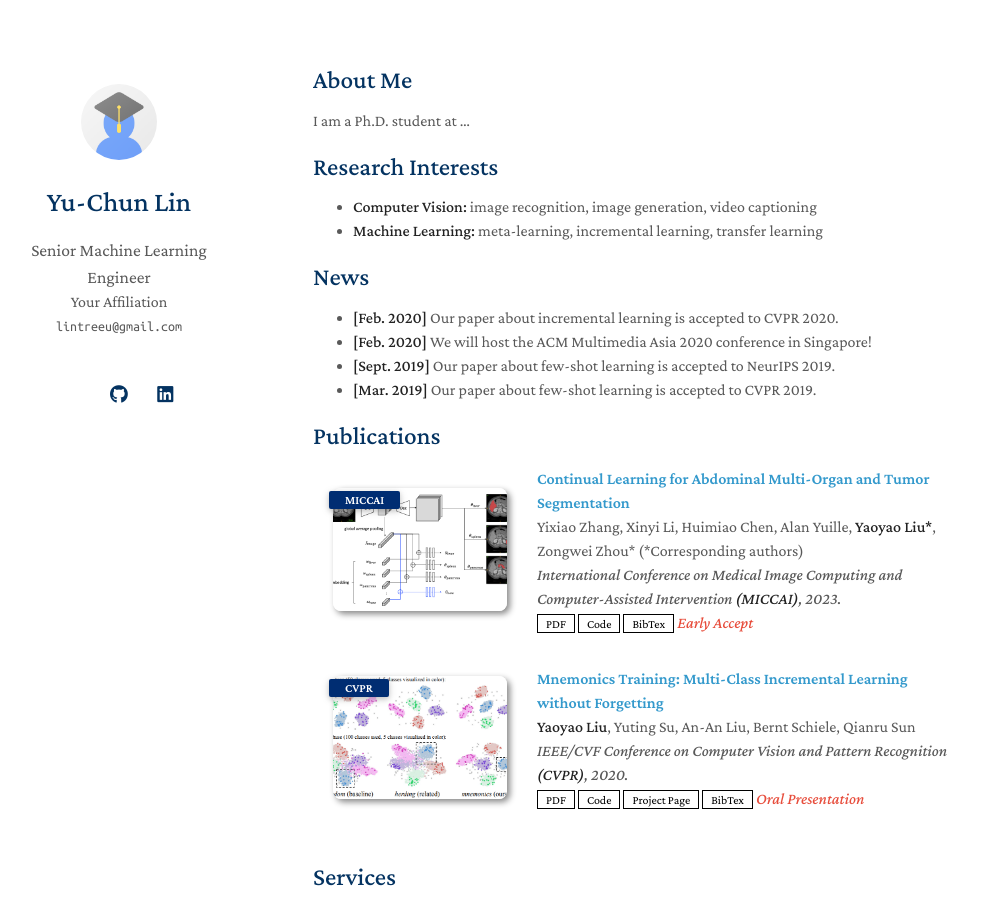
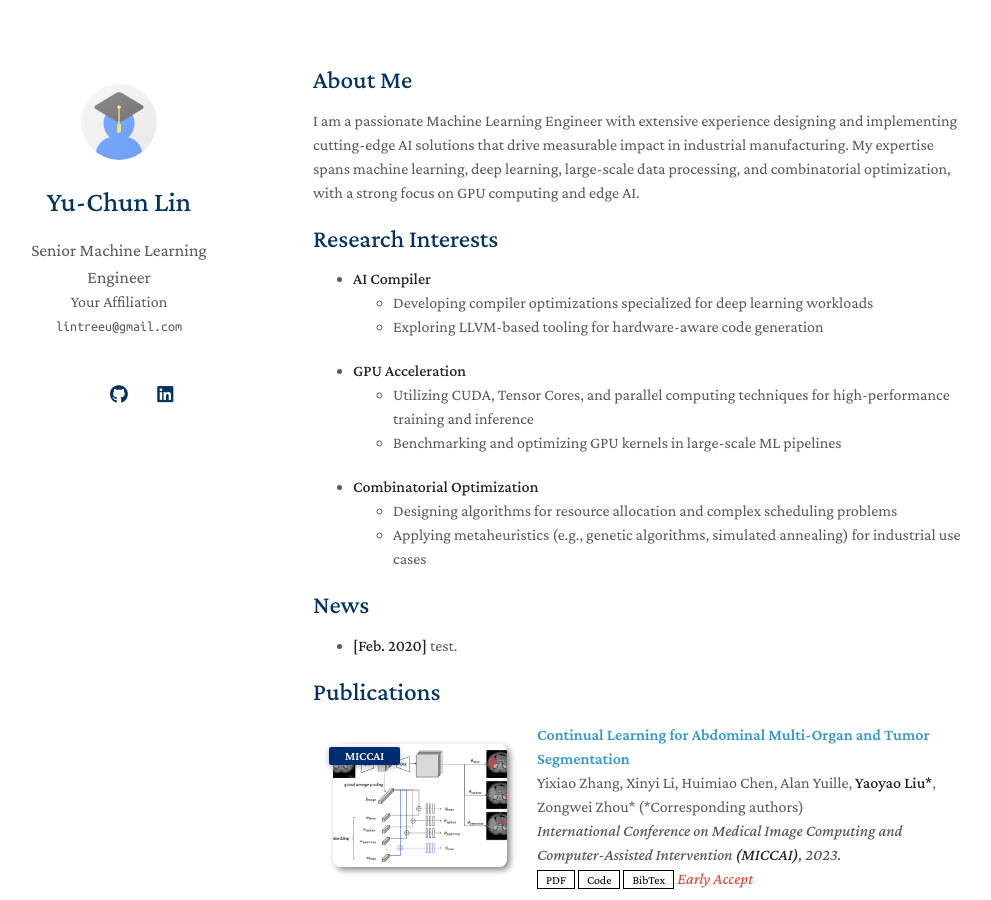
Before and after one commit to lintreeu/ankerlin.github.io, a Jekyll site: the page built from index.md, in a window 1280 px wide and 900 px high. Shown: the whole window, without its empty margins (157-1148 px from the left). Built offline with Jekyll 4.4.1, drawn with Linux system fonts in a browser that asks for light colours; a style sheet for code colours, icons or effects is not loaded; our own code applies the rules of GitHub Pages for plain Markdown files.

Commit message:
Update index.md

```diff
--- a/index.md
+++ b/index.md
@@ -4,19 +4,26 @@ layout: homepage
 
 ## About Me
 
-I am a Ph.D. student at ...
+I am a passionate Machine Learning Engineer with extensive experience designing and implementing cutting-edge AI solutions that drive measurable impact in industrial manufacturing. My expertise spans machine learning, deep learning, large-scale data processing, and combinatorial optimization, with a strong focus on GPU computing and edge AI.
 
 ## Research Interests
 
-- **Computer Vision:** image recognition, image generation, video captioning
-- **Machine Learning:** meta-learning, incremental learning, transfer learning
+- **AI Compiler**
+  - Developing compiler optimizations specialized for deep learning workloads
+  - Exploring LLVM-based tooling for hardware-aware code generation
+
+- **GPU Acceleration**
+  - Utilizing CUDA, Tensor Cores, and parallel computing techniques for high-performance training and inference
+  - Benchmarking and optimizing GPU kernels in large-scale ML pipelines
+
+- **Combinatorial Optimization**
+  - Designing algorithms for resource allocation and complex scheduling problems
+  - Applying metaheuristics (e.g., genetic algorithms, simulated annealing) for industrial use cases
 
 ## News
 
-- **[Feb. 2020]** Our paper about incremental learning is accepted to CVPR 2020.
-- **[Feb. 2020]** We will host the ACM Multimedia Asia 2020 conference in Singapore!
-- **[Sept. 2019]** Our paper about few-shot learning is accepted to NeurIPS 2019.
-- **[Mar. 2019]** Our paper about few-shot learning is accepted to CVPR 2019.
+- **[Feb. 2020]** test.
+
 
 {% include_relative _includes/publications.md %}
 
```
